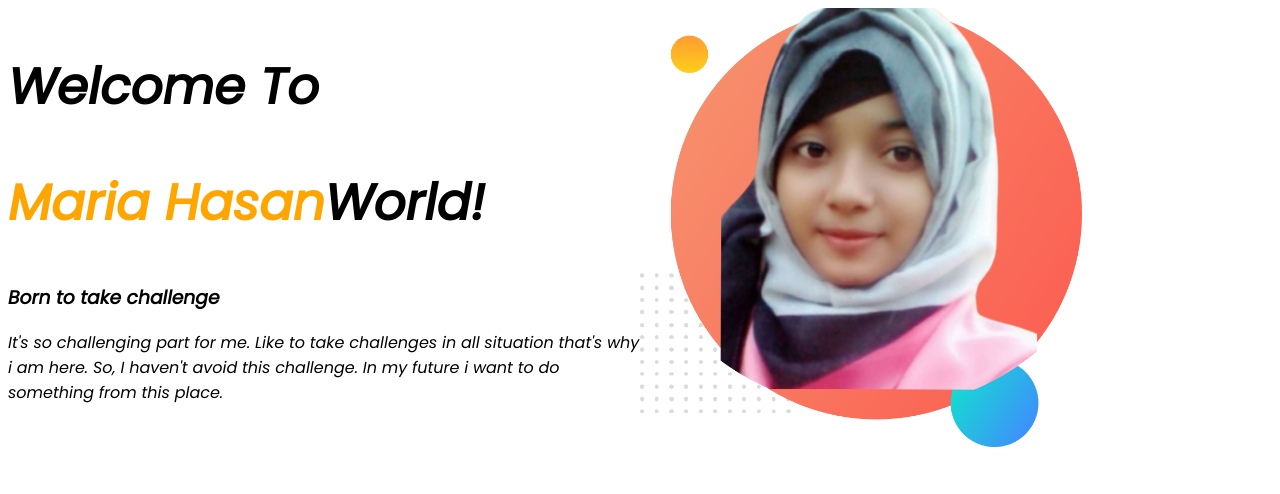
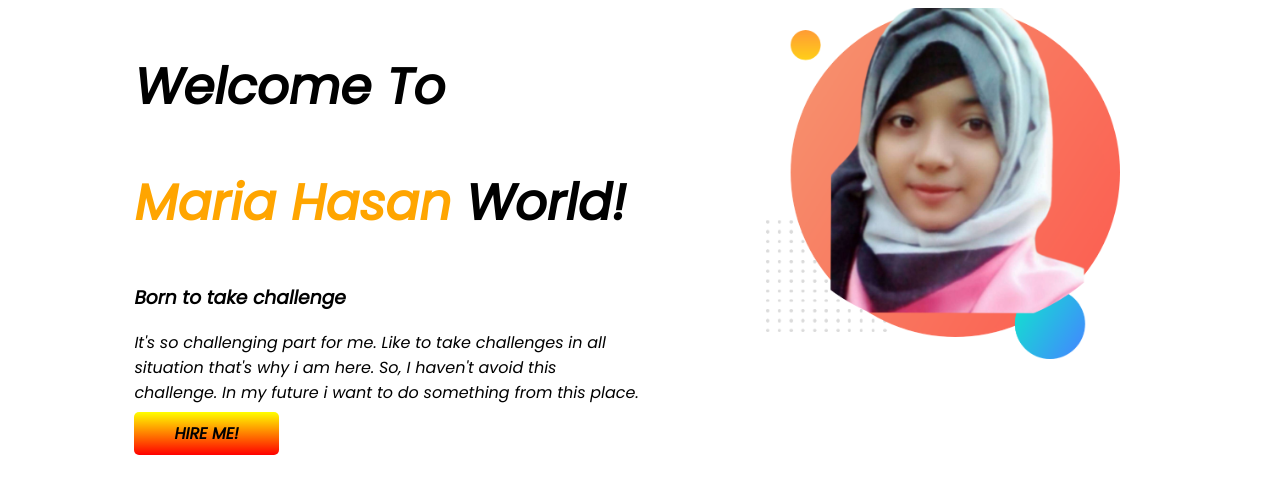
Before and after one commit to Maria-Hasan/developer-portfolio, a plain HTML site: page index.html in a window 1280 px wide. Drawn offline with Linux system fonts and the light colour scheme.

Commit message:
link added

```diff
--- a/index.html
+++ b/index.html
@@ -11,12 +11,13 @@
     <link rel="stylesheet" href="style.css">
 </head>
 <body>
-    <section>
+    <section class="top-banner">
     <div class="half-width">
   <h1>Welcome To</h1>
-  <h1><span class="orange-color">Maria Hasan</span>World!</h1>
+  <h1><span class="orange-color">Maria Hasan</span> World!</h1>
   <h3>Born to take challenge</h3>
   <p>It's so challenging part for me. Like to take challenges in all situation that's why i am here. So, I haven't avoid this challenge. In my future i want to do something from this place.</p>
+  <a class="link-button" href="https://www.linkedin.com/in/maria-hasan-014577216/" target="_blank">HIRE ME!</a>
   </div>
   <div class="half-width">
   <img src="my-bg.png">
--- a/style.css
+++ b/style.css
@@ -11,8 +11,17 @@ section{
     display:flex;
 }
 .half-width{
-   width:50%
+   width:50%;
+   padding-left:10%;
 }
 .half-width img{
     width:70%;
 }
+.link-button{
+    text-decoration: none;
+    background-image:linear-gradient(yellow,red);
+    padding:10px 40px;
+    border-radius: 5px;
+    color:black;
+    font-weight: 700;
+}
```
